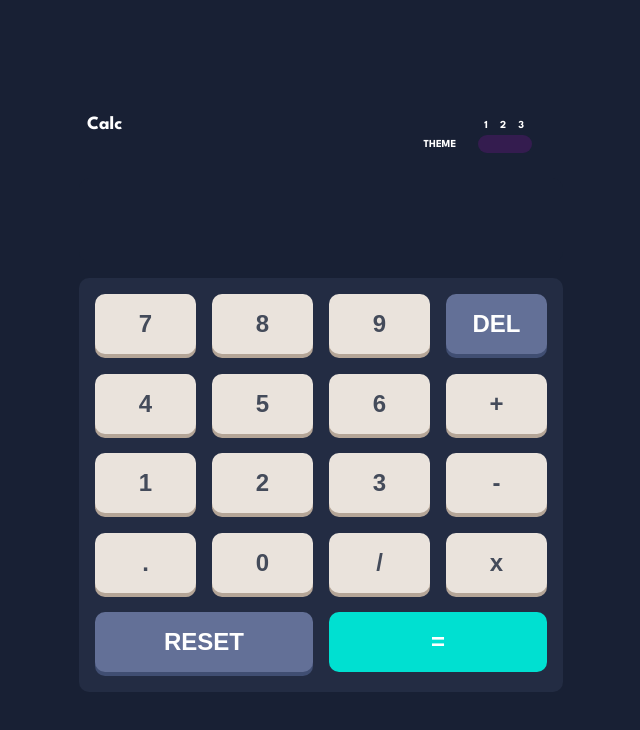
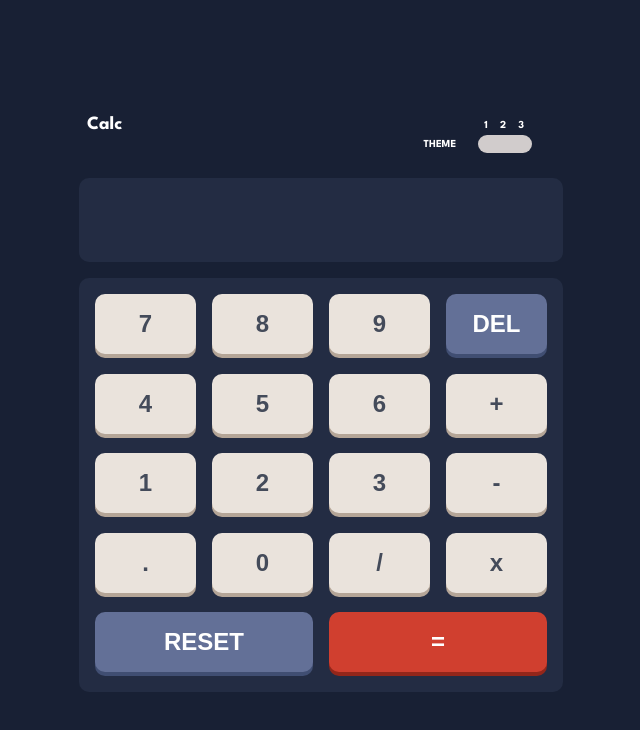
Before and after one commit to TylerDurden230/calculator-app, a React (Vite) app: page / in a window 1280 px wide. Shown: the top 730 px of the page, without its empty margins (319-959 px from the left). Built offline with nearby package versions, Linux system fonts and the light colour scheme.

Commit message:
themes completed

```diff
--- a/src/App.css
+++ b/src/App.css
@@ -1,62 +1,6 @@
 @import url('https://fonts.googleapis.com/css2?family=League+Spartan:wght@700&display=swap');
 
 :root {
-
- /* ----------------- THEME 1  -----------------  */
-
-  --very-dark-blue: hsl(224, 36%, 15%);
-  --keypad-bg: hsl(223, 31%, 20%);
-  --dark-blue: hsl(222, 26%, 31%);
-  --light-red: hsl(6, 70%, 65%);
-  --t1-red: hsl(6, 63%, 50%);
-  --dark-red: hsl(6, 70%, 34%);
-  --light-grayish-orange: hsl(30, 25%, 89%);
-  --grayish-orange: hsl(28, 16%, 65%);
-  --t1-text-dark-blue: hsl(221, 14%, 31%);
-  --white: hsl(0, 0%, 100%);
-
-  --desaturated-dark-blue-key: hsl(225, 21%, 49%);
-  --dark-blue-shadow: hsl(224, 28%, 35%);
-  --active-delres-key: hsl(225, 64%, 77%);
-
-/* ----------------- THEME 2  -----------------  */
-/* Backgrounds */
-
---light-gray: hsl(0, 0%, 90%);
---grayish-red: hsl(0, 5%, 81%);
---very-light-gray: hsl(0, 0%, 93%);
-
-/* Keys */
---dark-moderate-cyan: hsl(185, 42%, 37%); /* (key background) */
---very-dark-cyan : hsl(185, 58%, 25%); /* (key shadow) */
---orange: hsl(25, 98%, 40%) /* (key background, toggle) */
---dark-orange: hsl(25, 99%, 27%) /* (key shadow) */
---light-grayish-yellow: hsl(45, 7%, 89%); /* (key background) */
---dark-grayish-orange: hsl(35, 11%, 61%); /* (key shadow) */
-
-/* Text */
---very-dark-grayish-yellow: hsl(60, 10%, 19%);
-
-/* -----------------  THEME 3 -----------------  */
-/* Backgrounds */
---very-dark-violet: hsl(268, 75%, 9%); /* (main background) */
---very-dark-violet2: hsl(268, 71%, 12%) /* (toggle background, keypad background, screen background) */
---black: hsl(268, 71%, 12%); /* (key shadow) */
-
-/* Keys */
-
---dark-violet: hsl(281, 89%, 26%); /* (key background) */
---vivid-magenta: hsl(285, 91%, 52%); /* (key shadow) */
---pure-cyan: hsl(176, 100%, 44%); /* (key background, toggle) */
---soft-cyan: hsl(177, 92%, 70%); /* (key shadow) */
---very-dark-violet3: hsl(268, 47%, 21%); /* (key background) */
---dark-magenta: hsl(290, 70%, 36%); /* (key shadow) */
---dark-magenta: hsl(281, 50%, 50%); /* (key shadow) */
-
-/* Text */
-
---light-yellow: hsl(52, 100%, 62%);
---very-dark-blue2: hsl(198, 20%, 13%);
 
 /* Fonts */
   --main-font: 'League Spartan', sans-serif;
@@ -116,14 +60,27 @@ body {
 
 .display {
   position: relative;
-  background-color: var(--display-bg);
   display: flex;
   justify-content: end;
   align-items: center;
   color: var(--display-text-color);
+  background-color: var(--display-bg);
   border-radius: 10px;
   margin: 0.5rem;
-  font-size: 1.5rem;
+  font-size: 1.35rem;
+}
+
+#recap {
+  position: absolute;
+  top: 15px;
+  left: 20px;
+  font-size: 20px;
+}
+
+#value {
+  position: absolute;
+  top: 45%;
+  right: 10px;
 }
 
 .keyboard {
@@ -155,11 +112,11 @@ body {
 .equal-button {
   background-color: var(--bg-equal-key);
   color: var(--text-equal-key);
-  box-shadow: 0 4px var(--shadow-equal-keyd);
+  box-shadow: 0 4px var(--shadow-equal-key);
 }
 
 .equal-button:active {
-  background-color: var(--light-red);
+  background-color: var(--bg-equal-active);
 }
 
 .delres-button {
@@ -168,7 +125,7 @@ body {
   box-shadow: 0 4px var(--shadow-delres-key); /* --shadow-delres-key */
 }
 
-.reset-button:active {
+.delres-button:active {
   background-color: var(--active-delres-key);
 }
 
@@ -190,12 +147,6 @@ body {
 
 .hm1 {
   margin: 0 1rem;
-}
-
-#recap {
-  position: absolute;
-  top: 15px;
-  left: 20px;
 }
 
 .switchTheme {
@@ -225,10 +176,6 @@ body {
   cursor: pointer;
 }
 
-.themeSelector:hover {
-  background-color: var(--toggle-hover);
-}
-
 .switchBox {
   cursor: pointer;
   width: 18px;
--- a/src/components/Display.tsx
+++ b/src/components/Display.tsx
@@ -11,7 +11,7 @@ const Display = () => {
         <h5>{recap}</h5>
       </div>
       <div>
-        <h2>{display}</h2>
+        <h2 id="value">{display}</h2>
       </div>
     </div>
   )
--- a/src/providers/themeProvider.tsx
+++ b/src/providers/themeProvider.tsx
@@ -7,7 +7,7 @@ const themes: Record<ThemeKeys, Record<string, string>> = {
     theme1: {
         '--background-color': 'hsl(224, 36%, 15%)',
         '--text-color': 'hsl(0, 0%, 100%)',
-        '--display-bg': 'hsl(224, 36%, 15%)',
+        '--display-bg': 'hsl(223, 31%, 20%)',
         '--display-text-color': 'hsl(0, 0%, 93%)',
         '--keypad-bg': 'hsl(223, 31%, 20%)',
         '--button-bg': 'hsl(30, 25%, 89%)',
@@ -17,31 +17,34 @@ const themes: Record<ThemeKeys, Record<string, string>> = {
         '--bg-delres-key': 'hsl(225, 21%, 49%)',
         '--shadow-delres-key': 'hsl(224, 28%, 35%)',
         '--text-delres-key': 'hsl(0, 0%, 100%)',
-        '--active-delres-key': 'hsl(225, 64%, 77%)',
-        '--bg-equal-key': 'hsl(176, 100%, 44%)',
-        '--shadow-equal-key': 'hsl(177, 92%, 70%)',
+        '--active-delres-key': 'hsl(225, 43%, 66%)',
+        '--bg-equal-key': 'hsl(6, 63%, 50%)',
+        '--shadow-equal-key': 'hsl(6, 70%, 34%)',
         '--text-equal-key': 'hsl(0, 0%, 100%)',
-        '--toggle-bg': 'hsl(268, 47%, 21%)',
+        '--bg-equal-active': 'hsl(6, 63%, 60%)',
+        '--toggle-bg': 'hsl(0, 5%, 81%)',
         '--toggle-hover': 'hsl(290, 70%, 36%)',
       },
       theme2: {
         '--background-color': 'hsl(0, 0%, 90%)',
         '--text-color': 'hsl(60, 10%, 19%)',
-        '--display-bg': 'hsl(0, 0%, 93%)',
+        '--display-bg': 'hsl(0, 5%, 81%)',
         '--display-text-color': 'hsl(60, 10%, 19%)',
-        '--keypad-bg': 'hsl(223, 31%, 20%)',
-        '--button-bg': 'hsl(30, 25%, 89%)',
+        '--keypad-bg': 'hsl(0, 5%, 81%)',
+        '--button-bg': 'hsl(45, 7%, 89%)',
         '--button-text': 'hsl(60, 10%, 19%)',
         '--button-shadow': 'hsl(28, 16%, 65%)',
-        '--button-active-bg': 'hsl(45, 7%, 89%)',
+        '--button-active-bg': 'hsl(45, 7%, 99%)',
         '--bg-delres-key': 'hsl(185, 42%, 37%)',
         '--shadow-delres-key': 'hsl(185, 58%, 25%)',
         '--text-delres-key': 'hsl(0, 0%, 100%)',
-        '--active-delres-key': 'hsl(25, 99%, 27%)',
-        '--bg-equal-key': 'hsl(176, 100%, 44%)',
-        '--shadow-equal-key': 'hsl(177, 92%, 70%)',
+        '--active-delres-key': 'hsl(185, 42%, 57%)',
+        '--bg-equal-key': 'hsl(25, 98%, 40%)',
+        '--shadow-equal-key': 'hsl(25, 98%, 27%)',
         '--text-equal-key': 'hsl(0, 0%, 100%)',
-        '--toggle-bg': 'hsl(25, 98%, 40%)',
+        '--bg-equal-active': 'hsl(25, 98%, 60%)',
+        '--toggle-color': 'hsl(25, 98%, 40%)',
+        '--toggle-bg': 'hsl(0, 5%, 81%)',
         '--toggle-hover': 'hsl(290, 70%, 36%)',
       },
       theme3: {
@@ -61,6 +64,7 @@ const themes: Record<ThemeKeys, Record<string, string>> = {
         '--bg-equal-key': 'hsl(176, 100%, 44%)',
         '--shadow-equal-key': 'hsl(177, 92%, 70%)',
         '--text-equal-key': 'hsl(268, 71%, 12%)',
+        '--bg-equal-active': 'hsl(177, 92%, 70%)',
         '--toggle-color': 'hsl(176, 100%, 44%)',
         '--toggle-bg': 'hsl(268, 71%, 12%)',
         '--toggle-hover': 'hsl(176, 100%, 44%)',
```
Also changed, not shown: 1 other file (tests, documents, lock files or other folders).
